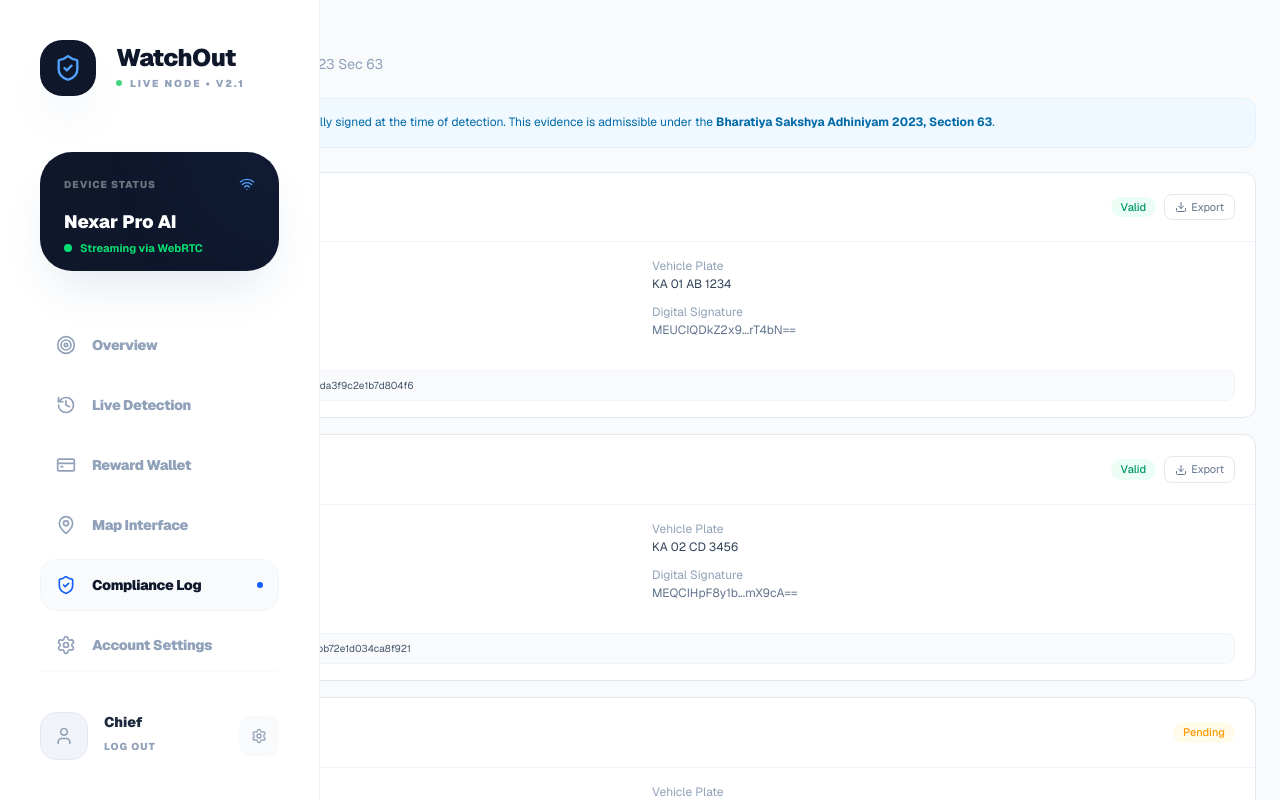
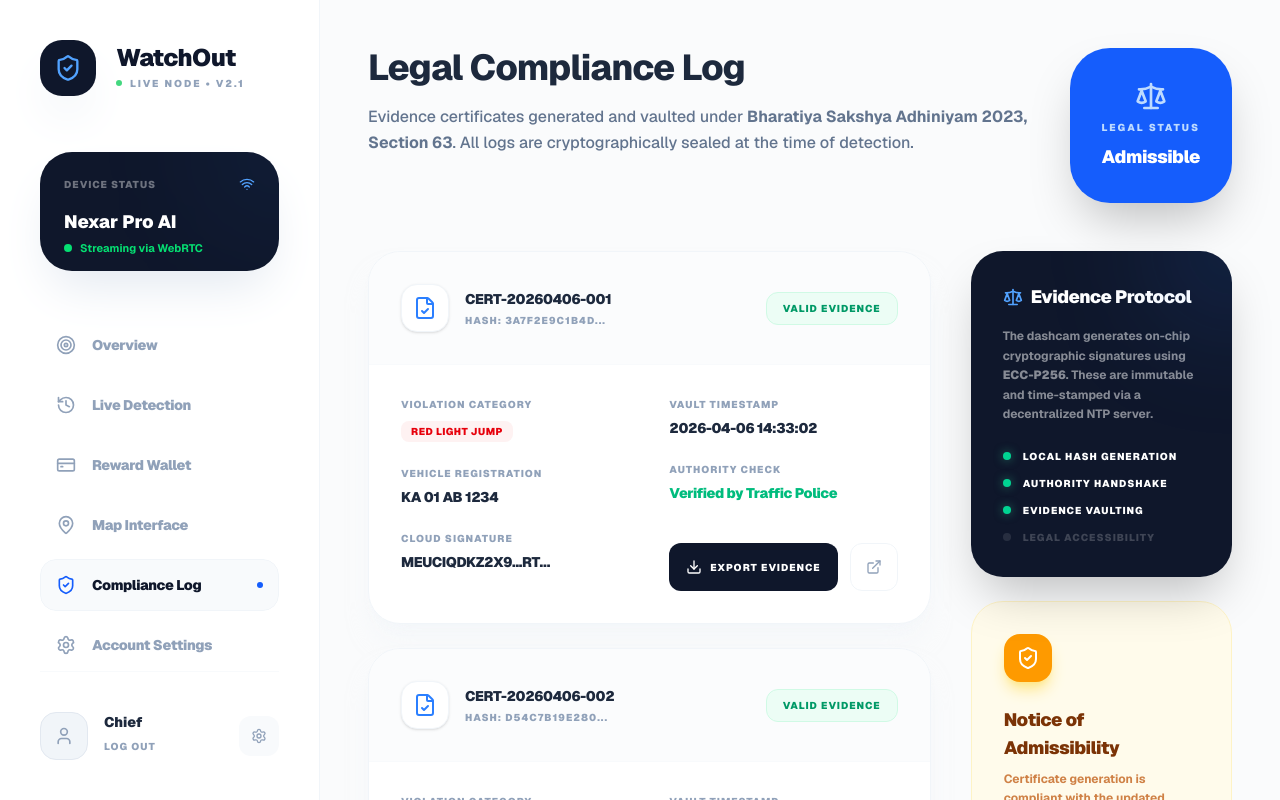
Before and after one commit to sathwikshetty0/watchout_app, a Next.js app: page /compliance in a window 1280 px wide. Built offline with nearby package versions, Linux system fonts and the light colour scheme; no server answers.

Commit message:
Upgrade Compliance Log with premium design and legal validation status

```diff
--- a/src/app/compliance/page.tsx
+++ b/src/app/compliance/page.tsx
@@ -1,5 +1,13 @@
+import Sidebar from '@/components/Sidebar';
 import ComplianceLog from '@/components/ComplianceLog';
 
 export default function CompliancePage() {
-  return <ComplianceLog />;
+  return (
+    <div className="flex h-screen bg-[#fafbfc]">
+      <Sidebar />
+      <main className="flex-1 ml-80 overflow-y-auto px-12 py-12">
+        <ComplianceLog />
+      </main>
+    </div>
+  );
 }
--- a/src/components/ComplianceLog.tsx
+++ b/src/components/ComplianceLog.tsx
@@ -1,6 +1,7 @@
 'use client';
 
-import { ShieldCheck, Download, Hash, Clock, FileCheck } from 'lucide-react';
+import { ShieldCheck, Download, Hash, Clock, FileCheck, CheckCircle2, AlertCircle, ExternalLink, Scale } from 'lucide-react';
+import { motion } from 'framer-motion';
 
 interface Certificate {
   id: string;
@@ -47,104 +48,133 @@
 ];
 
 const violationColors: Record<string, string> = {
-  'Red Light Jump': 'bg-red-50 text-red-600',
-  'No Helmet': 'bg-amber-50 text-amber-600',
-  'Wrong-Way': 'bg-orange-50 text-orange-600',
+  'Red Light Jump': 'bg-red-50 text-red-600 border-red-100',
+  'No Helmet': 'bg-amber-50 text-amber-600 border-amber-100',
+  'Wrong-Way': 'bg-orange-50 text-orange-600 border-orange-100',
 };
 
 export default function ComplianceLog() {
   return (
-    <div className="p-6 space-y-6">
-      <div>
-        <h1 className="text-xl font-semibold text-slate-900">Legal Compliance</h1>
-        <p className="text-sm text-slate-400 mt-0.5">
-          Evidence certificates generated under BSA 2023 Sec 63
+    <div className="space-y-12">
+      <header className="flex items-start justify-between">
+         <div className="space-y-4 max-w-2xl">
+            <h1 className="text-4xl font-extrabold text-slate-800 tracking-tight">Legal Compliance Log</h1>
+            <p className="text-slate-500 font-medium leading-relaxed">
+               Evidence certificates generated and vaulted under <strong>Bharatiya Sakshya Adhiniyam 2023, Section 63</strong>.
+               All logs are cryptographically sealed at the time of detection.
             </p>
          </div>
+         <div className="bg-blue-600 p-8 rounded-[40px] text-white shadow-2xl flex flex-col items-center justify-center gap-2">
+            <Scale className="w-8 h-8 text-blue-200" />
+            <p className="text-[10px] font-black uppercase tracking-[0.2em] text-blue-200">Legal Status</p>
+            <p className="text-lg font-black tracking-tight">Admissible</p>
+         </div>
+      </header>
 
-      {/* Info banner */}
-      <div className="flex items-start gap-3 bg-sky-50 border border-sky-100 rounded-xl px-4 py-3.5">
-        <ShieldCheck className="w-4 h-4 text-sky-500 mt-0.5 shrink-0" />
-        <p className="text-xs text-sky-700 leading-relaxed">
-          Each certificate is SHA-256 hashed and digitally signed at the time of detection. This
-          evidence is admissible under the <strong>Bharatiya Sakshya Adhiniyam 2023, Section 63</strong>.
-        </p>
+      <div className="grid grid-cols-12 gap-10">
+         {/* Main Log */}
+         <div className="col-span-8 space-y-6">
+            {certificates.map((cert, index) => (
+               <motion.div
+                 key={cert.id}
+                 initial={{ opacity: 0, y: 20 }}
+                 animate={{ opacity: 1, y: 0 }}
+                 transition={{ delay: index * 0.1 }}
+                 className="bg-white rounded-[32px] border border-slate-100 shadow-xl shadow-slate-100/50 overflow-hidden group hover:border-blue-200 transition-all"
+               >
+                  <div className="p-8 border-b border-slate-50 flex items-center justify-between bg-slate-50/50">
+                     <div className="flex items-center gap-4">
+                        <div className="w-12 h-12 bg-white rounded-2xl flex items-center justify-center shadow-sm border border-slate-100">
+                           <FileCheck className="w-6 h-6 text-blue-500" />
+                        </div>
+                        <div>
+                           <p className="text-sm font-black text-slate-800 tracking-tight">{cert.id}</p>
+                           <p className="text-[10px] font-black text-slate-400 uppercase tracking-widest mt-1">Hash: {cert.sha256.slice(0, 12)}...</p>
+                        </div>
+                     </div>
+                     <span className={`px-4 py-2 rounded-xl text-[10px] font-black uppercase tracking-widest ${
+                        cert.status === 'Valid' ? 'bg-emerald-50 text-emerald-600 border border-emerald-100' : 'bg-amber-50 text-amber-500 border border-amber-100'
+                     }`}>
+                        {cert.status} Evidence
+                     </span>
                   </div>
 
-      {/* Certificate cards */}
-      <div className="space-y-4">
-        {certificates.map((cert) => (
-          <div key={cert.id} className="bg-white rounded-xl border border-slate-200 overflow-hidden">
-            {/* Card header */}
-            <div className="flex items-center justify-between px-5 py-4 border-b border-slate-100">
-              <div className="flex items-center gap-2.5">
-                <div className="w-7 h-7 rounded-lg bg-sky-50 flex items-center justify-center">
-                  <FileCheck className="w-4 h-4 text-sky-500" />
+                  <div className="p-8 grid grid-cols-2 gap-10">
+                     <div className="space-y-6">
+                        <Field label="Violation Category" value={cert.violation} badge={violationColors[cert.violation]} />
+                        <Field label="Vehicle Registration" value={cert.plate} mono />
+                        <Field label="Cloud Signature" value={cert.signature} mono truncate />
                      </div>
-                <div>
-                  <p className="text-sm font-semibold text-slate-800">{cert.id}</p>
-                  <p className="text-[11px] text-slate-400">Ref: {cert.detectionId}</p>
+                     <div className="space-y-6">
+                        <Field label="Vault Timestamp" value={cert.issuedAt} />
+                        <Field label="Authority Check" value={cert.status === 'Valid' ? 'Verified by Traffic Police' : 'Awaiting Review'} color={cert.status === 'Valid' ? 'text-emerald-500' : 'text-amber-500'} />
+                        <div className="pt-4 flex gap-3">
+                           <button className="flex-1 py-3 bg-slate-900 text-white rounded-xl font-black text-[10px] uppercase tracking-widest hover:bg-slate-800 transition-all flex items-center justify-center gap-2">
+                              <Download className="w-4 h-4" /> Export Evidence
+                           </button>
+                           <button className="w-12 h-12 border border-slate-100 rounded-xl flex items-center justify-center text-slate-400 hover:bg-slate-50 transition-all">
+                              <ExternalLink className="w-4 h-4" />
+                           </button>
                         </div>
                      </div>
-              <div className="flex items-center gap-2">
-                <span
-                  className={`text-[11px] font-medium px-2.5 py-0.5 rounded-full ${
-                    cert.status === 'Valid'
-                      ? 'bg-emerald-50 text-emerald-600'
-                      : 'bg-amber-50 text-amber-500'
-                  }`}
-                >
-                  {cert.status}
-                </span>
-                {cert.status === 'Valid' && (
-                  <button className="flex items-center gap-1 text-[11px] text-slate-500 hover:text-slate-700 border border-slate-200 rounded-lg px-2.5 py-1 transition-colors">
-                    <Download className="w-3 h-3" />
-                    Export
-                  </button>
-                )}
+                  </div>
+               </motion.div>
+            ))}
+         </div>
+
+         {/* Side Info */}
+         <div className="col-span-4 space-y-6">
+            <div className="bg-slate-900 rounded-[32px] p-8 text-white shadow-2xl relative overflow-hidden">
+               <div className="absolute top-0 right-0 w-32 h-32 bg-blue-500/20 rounded-full blur-3xl -mr-16 -mt-16" />
+               <h4 className="text-lg font-black tracking-tight mb-4 flex items-center gap-2">
+                  <Scale className="text-blue-400 w-5 h-5" /> Evidence Protocol
+               </h4>
+               <p className="text-xs font-bold text-white/50 leading-relaxed mb-6">
+                  The dashcam generates on-chip cryptographic signatures using <strong>ECC-P256</strong>. These are immutable and time-stamped via a decentralized NTP server.
+               </p>
+               <div className="space-y-3">
+                  <StatusStep label="Local Hash Generation" active />
+                  <StatusStep label="Authority Handshake" active />
+                  <StatusStep label="Evidence Vaulting" active />
+                  <StatusStep label="Legal Accessibility" />
                </div>
             </div>
 
-            {/* Card body */}
-            <div className="px-5 py-4 grid grid-cols-2 gap-x-6 gap-y-3 text-xs">
-              <Field label="Violation Type">
-                <span className={`px-2 py-0.5 rounded-full font-medium ${violationColors[cert.violation] ?? 'bg-slate-100 text-slate-500'}`}>
-                  {cert.violation}
-                </span>
-              </Field>
-              <Field label="Vehicle Plate">
-                <span className="font-mono text-slate-700">{cert.plate}</span>
-              </Field>
-              <Field label="Issued At">
-                <span className="flex items-center gap-1 text-slate-600">
-                  <Clock className="w-3 h-3 text-slate-300" />
-                  {cert.issuedAt}
-                </span>
-              </Field>
-              <Field label="Digital Signature">
-                <span className="font-mono text-slate-500 truncate">{cert.signature}</span>
-              </Field>
-              <div className="col-span-2">
-                <p className="text-slate-400 mb-1 flex items-center gap-1">
-                  <Hash className="w-3 h-3" /> SHA-256 Hash
-                </p>
-                <p className="font-mono text-[10px] text-slate-600 bg-slate-50 rounded-lg px-3 py-2 break-all border border-slate-100">
-                  {cert.sha256}
+            <div className="bg-amber-50 border border-amber-100 rounded-[32px] p-8 group hover:bg-amber-100 transition-colors">
+               <div className="w-12 h-12 bg-amber-500 rounded-2xl flex items-center justify-center mb-6 shadow-lg shadow-amber-200">
+                  <ShieldCheck className="text-white w-6 h-6" />
+               </div>
+               <h4 className="text-lg font-black text-amber-900 tracking-tight mb-2">Notice of Admissibility</h4>
+               <p className="text-xs font-bold text-amber-700/70 leading-relaxed">
+                  Certificate generation is compliant with the updated standards as of <strong>July 2024</strong>. Check legal documentation for local district nuances.
                </p>
             </div>
          </div>
-          </div>
-        ))}
       </div>
     </div>
   );
 }
 
-function Field({ label, children }: { label: string; children: React.ReactNode }) {
+function Field({ label, value, badge, mono, color, truncate }: any) {
   return (
     <div>
-      <p className="text-slate-400 mb-0.5">{label}</p>
-      <div className="text-slate-700">{children}</div>
+       <p className="text-[10px] font-black text-slate-400 uppercase tracking-widest mb-1.5">{label}</p>
+       {badge ? (
+         <span className={`px-2.5 py-1 rounded-lg text-[10px] font-black uppercase tracking-wider ${badge}`}>{value}</span>
+       ) : (
+         <p className={`text-sm font-black tracking-tight ${mono ? 'font-mono uppercase' : ''} ${color || 'text-slate-800'} ${truncate ? 'truncate max-w-[150px]' : ''}`}>
+            {value}
+         </p>
+       )}
     </div>
-  );
+  )
 }
+
+function StatusStep({ label, active }: any) {
+   return (
+      <div className="flex items-center gap-3">
+         <div className={`w-2 h-2 rounded-full ${active ? 'bg-emerald-400 shadow-[0_0_10px_rgba(52,211,153,0.5)]' : 'bg-white/10'}`} />
+         <span className={`text-[10px] font-black uppercase tracking-widest ${active ? 'text-white' : 'text-white/20'}`}>{label}</span>
+      </div>
+   )
+}
```
Lines whose indentation alone changed are shown as unchanged.
